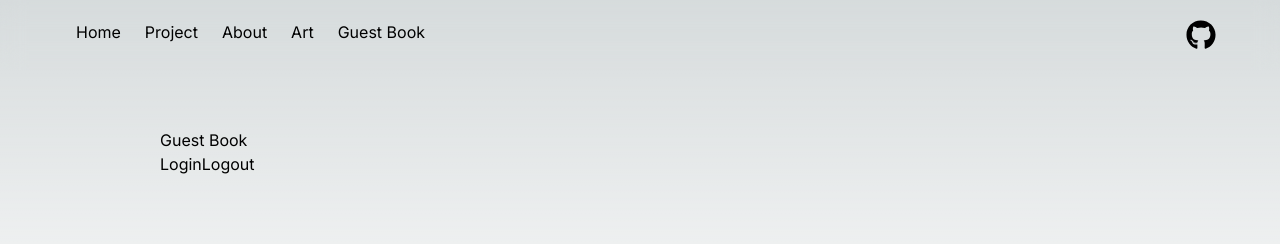
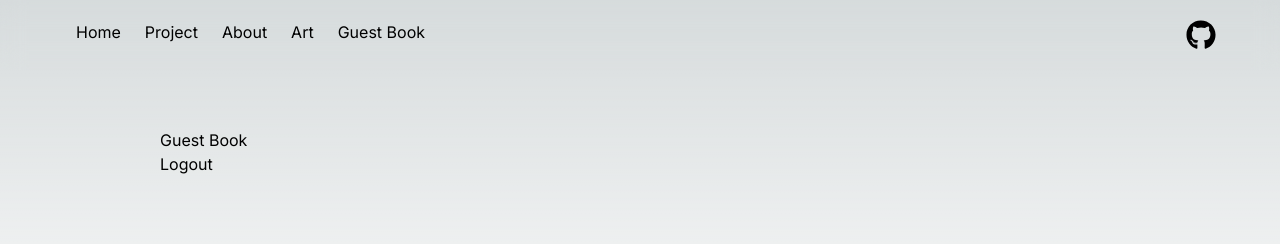
Before and after one commit to alfazh123/Alfazh-page, a Next.js app: page /guest-book in a window 1280 px wide. Shown: the top 244 px of the page. Built offline with nearby package versions, Linux system fonts and the light colour scheme; no server answers; sample sign-in values are in the browser's storage.

Commit message:
remove login button

```diff
--- a/app/guest-book/page.tsx
+++ b/app/guest-book/page.tsx
@@ -12,7 +12,6 @@ export default async function GuestBook() {
     return (
         <div>
             <h1>Guest Book</h1>
-            <Link href="/api/auth/signin">Login</Link>
             <Link href="/api/auth/signout">Logout</Link>
         </div>
     );
```
